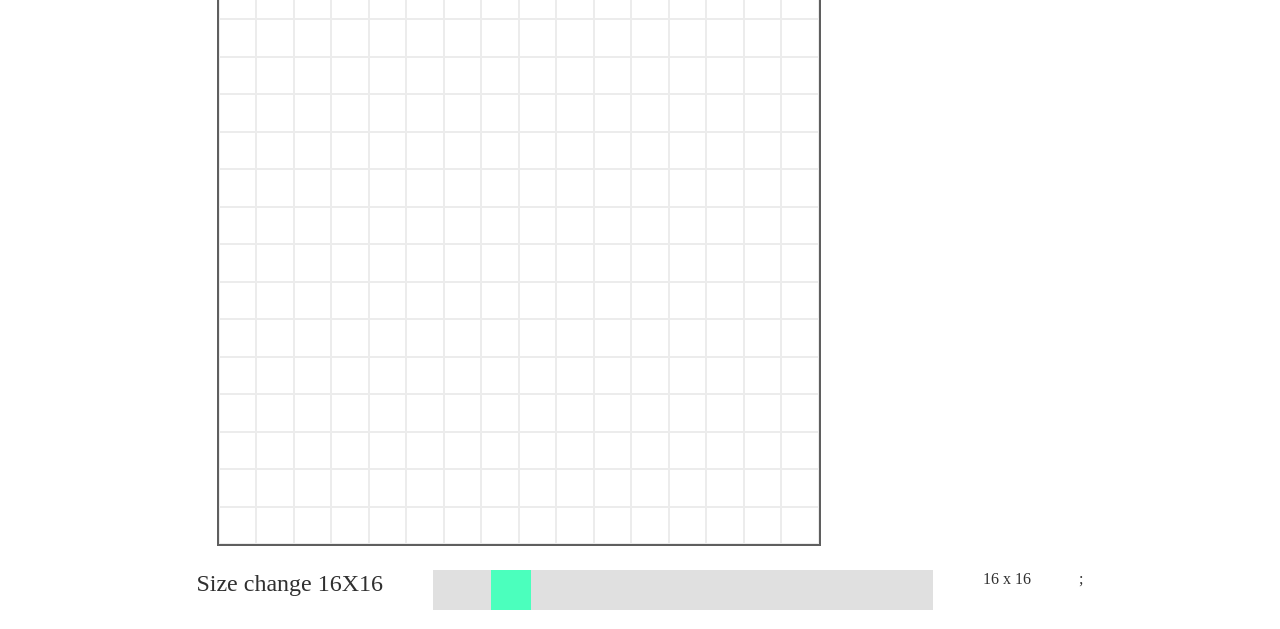
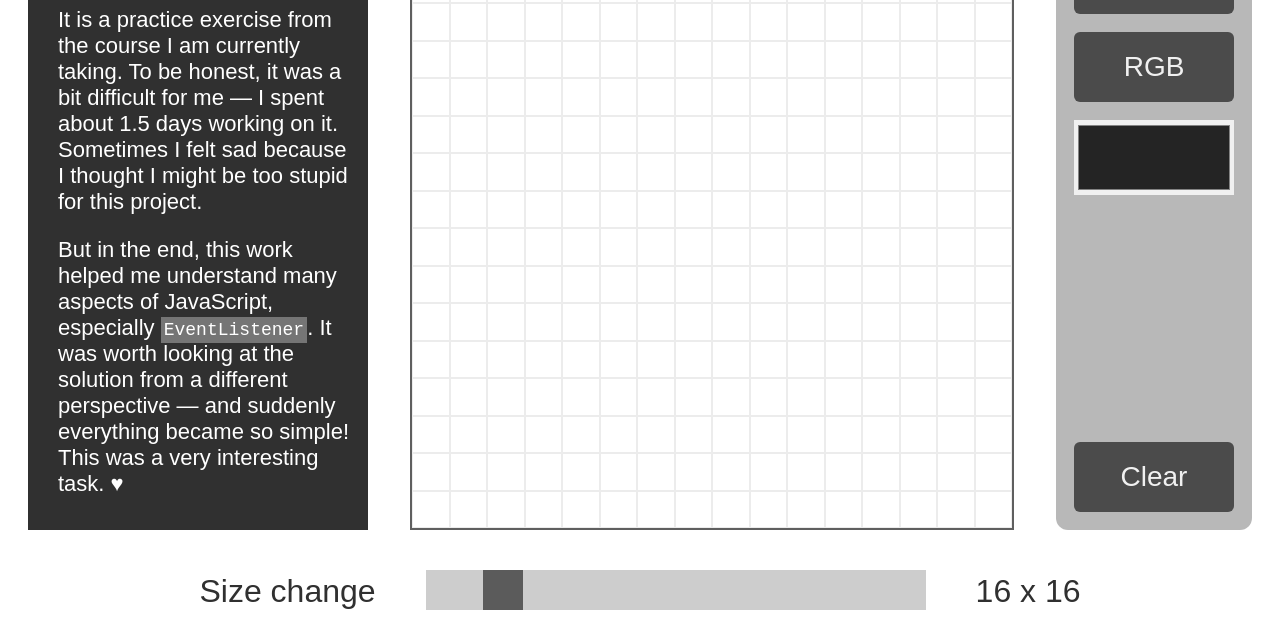
Before and after one commit to ArtemisMire/My-Etch-A-Sketch, a plain HTML site: page index.html in a window 1280 px wide. Shown: the part 171-800 px from the top of the page. Drawn offline with Linux system fonts and the light colour scheme; a web font is replaced by a local one.

Commit message:
Finish the pag

```diff
--- a/index.html
+++ b/index.html
@@ -1,35 +1,35 @@
 <!DOCTYPE html>
-<html lang="en">
+<html lang="en" translate="no">
 <head>
     <meta charset="UTF-8">
     <meta name="viewport" content="width=device-width, initial-scale=1.0">
     <link rel="stylesheet" href="styles.css">
     <script src="js-file.js" defer></script>
-    <title>Document</title>
+    <title>Etch A Sketch! ♥</title>
 </head>
 <body>
     <div id="header">Etch A Sketch!</div>
     <div id="content">
-        <div id="someContent">
-        </div>
+        <blockquote id="someContent" translate="yes">
+            <p><strong class="title">About my solution</strong></p>
+            <p>It is a practice exercise from the course I am currently taking. To be honest, it was a bit difficult for me — I spent about 1.5 days working on it. Sometimes I felt sad because I thought I might be too stupid for this project.</p>
+            <p>But in the end, this work helped me understand many aspects of JavaScript, especially <code>EventListener</code>. It was worth looking at the solution from a different perspective — and suddenly everything became so simple! This was a very interesting task. <span class="heart" aria-hidden="true">♥</span></p>
+        </blockquote>
         <div id="cont">
             <div id="inner">
             </div>
         </div>
         <div id="tools">
             <button id="eraser">Eraser</button>
-            <button id="rgb">RGB color</button>
+            <button id="rgb">RGB</button>
             <input type="color" id="pallete">
             <button id="clearGrid">Clear</button>
         </div>
     </div>
-    <div id="sizeMenu">
-        <div id="sizeText">
-            <label>Size change</label>
-            <label id="currentSize">16X16</label>
-        </div>
+    <div id="sizeCont" class="sizeText">
+        <label>Size change</label>
         <input type="range" min="4" max="100" value="16" id="gridSize">
-        <div id="currentSize">16 x 16</div>;
+        <div id="currentSize" class="sizeText">16 x 16</div>
     </div>
 </body>
 </html>
--- a/js-file.js
+++ b/js-file.js
@@ -1,5 +1,6 @@
 const inner = document.querySelector('#inner');
 const girdSize = document.querySelector('#gridSize');
+const currentSize = document.querySelector('#currentSize');
 inner.classList.toggle('inner');
 const div = document.createElement('div');
 let cubeSize = (600 / 16);
@@ -13,7 +14,6 @@ for (i = 0; i < 16; i++) {
 };
 
 girdSize.addEventListener('click', (e) => {
-    console.log(girdSize.value);
     let size = girdSize.value;
     let cubeSize = (600 / size);
     div.style.width = (cubeSize + "px");
@@ -25,6 +25,7 @@ girdSize.addEventListener('click', (e) => {
             inner.appendChild(div.cloneNode(true));
         };
     };
+    currentSize.textContent = `${size} x  ${size}`;
     cells = document.querySelectorAll('.cell');
     coloredCells = [];
     changeCellColor(cells);
@@ -36,6 +37,7 @@ const tools = document.querySelector('#tools');
 
 let currentTool = '';
 var currentColor = 'black';
+
 function getCurrentTool(tools) {
     tools.addEventListener('click', event => {
         let target = event.target;
@@ -52,7 +54,7 @@ function getCurrentTool(tools) {
             case 'pallete' :
                 currentTool = 'pallete';
                 break;
-        };
+            };
     });
 }
 
@@ -60,7 +62,6 @@ function getCurrentColor(currentTool) {
     if (currentTool == 'eraser') currentColor = 'white';
     else if (currentTool == 'pallete') {
         currentColor = document.querySelector('#pallete').value;
-        console.log(currentColor, currentTool);
     }
     return currentColor;
 }
--- a/styles.css
+++ b/styles.css
@@ -1,16 +1,8 @@
- {
-    border: 1px solid red;
-}
 @font-face {
     font-family: 'Undo';
     src: url(edit-undo.brk.ttf);
 }
-@font-face {
-    font-family: 'Manrope';
-    src: url(manrope.zip);
-}
 body {
-    font-family: '';
     margin: 0px;
     color: rgb(48, 48, 48)
 }
@@ -23,13 +15,34 @@ body {
 
 #content {
     display: flex;
-    justify-content: space-between;
-    padding: 24px;
+    justify-content: center;
+    padding: 24px 0;
+    gap: 42px;
+}
+code {
+    background-color: #757575;
+    box-sizing: border-box;
+    padding: 3px;
+    font-size: 18px;
+}
+#someContent {
+    max-width: 340px;
+    font-size: 22px;
+    font-family: sans-serif;
+    margin: 0px;
+    box-sizing: border-box;
+    padding-left: 30px;
+    padding-right: 18px;
+    color: rgb(255, 255, 255);
+    background-color:rgb(48, 48, 48);
+
+}
+.title {
+    font-size: 32px;
 }
 
 #cont {
     display: flex;
-    flex-wrap: wrap;
     justify-content: center;
     align-items: center;
 }
@@ -44,21 +57,75 @@ body {
 .cell {
     box-sizing: border-box;
     border: 1px solid rgba(223, 223, 223, 0.6);
-    background-color: white;;
+    background-color: white;
+}
+.cellHideBorder {
+    box-sizing: border-box;
+    background-color: white;
 }
 
 
-#sizeMenu {
+
+#tools {
+    display: flex;
+    flex-direction: column;
+    background-color: #b8b8b8;
+    border-radius: 12px;
+    padding: 18px;
+    max-width: 160px;
+    width: 100%;
+    gap: 18px;
+
+}
+button {
+    background-color: rgb(48, 48, 48);
+    color:#ffffff;
+    font-family: sans-serif;
+    font-size: 28px;
+    width: 160px;
+    height: 70px;
+    border-radius: 6px;
+    border: none;
+    opacity: 80%;
+    transition: 0.2s;
+}
+button:hover {
+    opacity: 1;
+}
+button:active {
+    scale: 0.95;
+}
+#pallete {
+    width: 160px;
+    height: 75px;
+    background-color: white;
+    border: none;
+    cursor: pointer;
+    opacity: 80%;
+}
+#pallete:hover {
+    opacity: 1;
+}
+#clearGrid {
+    margin-top: auto;
+}
+
+
+
+#sizeCont {
     display: flex;
     justify-content: center;
     gap: 48px;
+    margin-top: 16px;
 }
-#sizeText {
-    font-size: 24px;
+.sizeText {
+    font-family: sans-serif;
+    font-size: 32px;
+    align-items: center;
 }
 #gridSize {
     -webkit-appearance: none;
-    background-color: #d3d3d3;
+    background-color: #b8b8b8;
     outline: none;
     width: 500px;
     height: 40px;
@@ -74,7 +141,7 @@ body {
     -webkit-appearance: none;
     width: 40px;
     height: 40px;
-    background-color: #00ffa2;
+    background-color: #161616;
     cursor: pointer;
 }
 #gridSize::-moz-range-thumb {
```
Also changed, not shown: edit-undo.brk.ttf (added), 1 other file.
